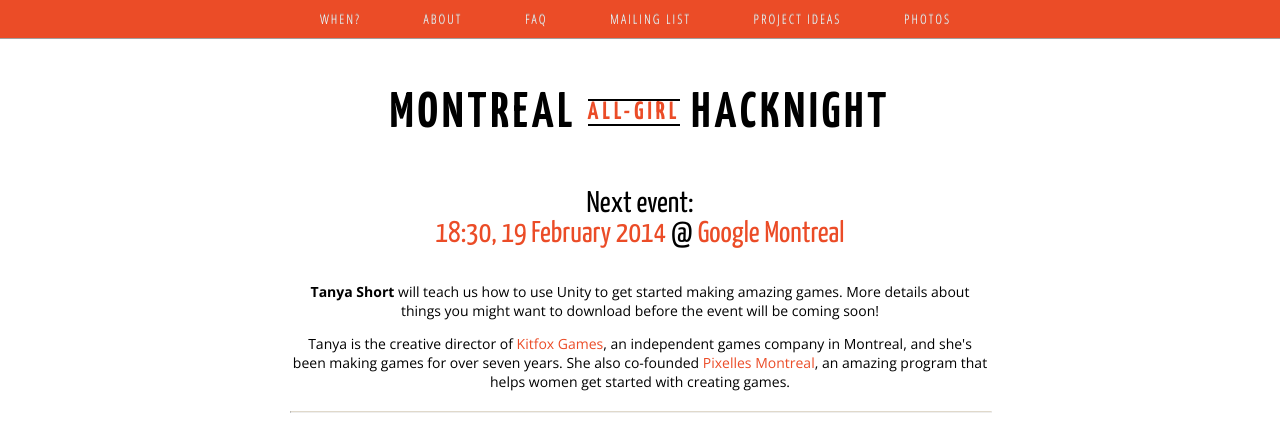
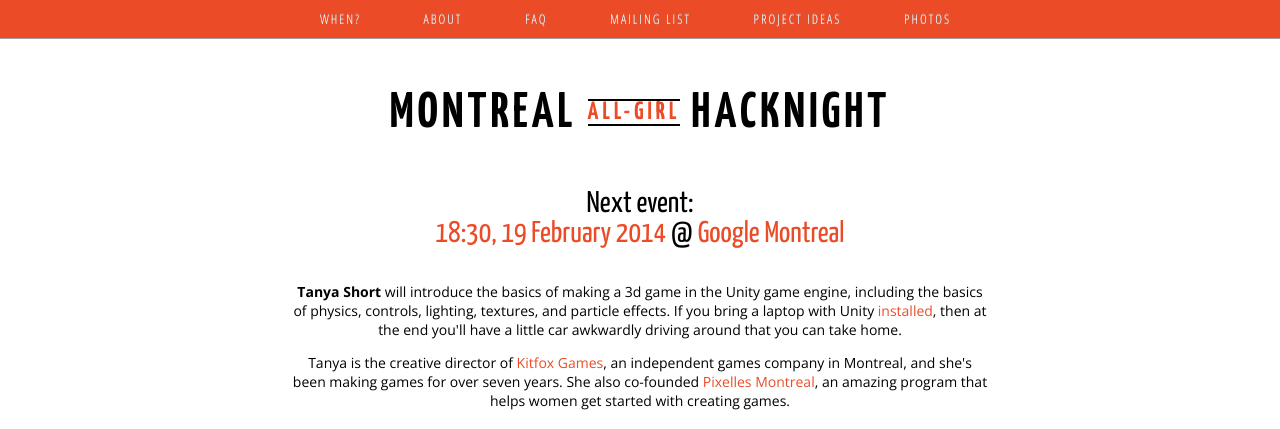
Before and after one commit to notwaldorf/hacknight, a Jekyll site: the page built from index.html, in a window 1280 px wide, cut to the strip 0-429 px from the top of the page. Built offline with Jekyll 4.4.1, drawn with Linux system fonts in a browser that asks for light colours.

Commit message:
moar deets

```diff
--- a/_includes/deets.html
+++ b/_includes/deets.html
@@ -1,5 +1,5 @@
 <!-- Event details go here. Format them with html like you please. -->
-<p><b>Tanya Short</b> will teach us how to use Unity to get started making amazing games. More details about things you might want to download before the event will be coming soon!</p>
+<p><b>Tanya Short</b> will introduce the basics of making a 3d game in the Unity game engine, including the basics of physics, controls, lighting, textures, and particle effects. If you bring a laptop with Unity <a href="http://unity3d.com/unity/download">installed</a>, then at the end you'll have a little car awkwardly driving around that you can take home. </p>
 
 <p>Tanya is the creative director of <a href="http://www.kitfoxgames.com/">Kitfox Games</a>, an independent games company in Montreal, and she's been making games for over seven years. She also co-founded <a href="http://pixelles.ca">Pixelles Montreal</a>, an amazing program that helps women get started with creating games. </p>
 
```
